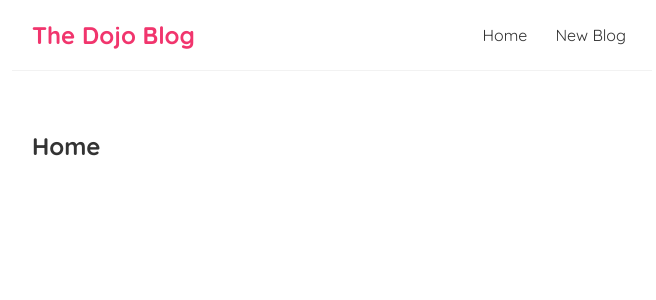
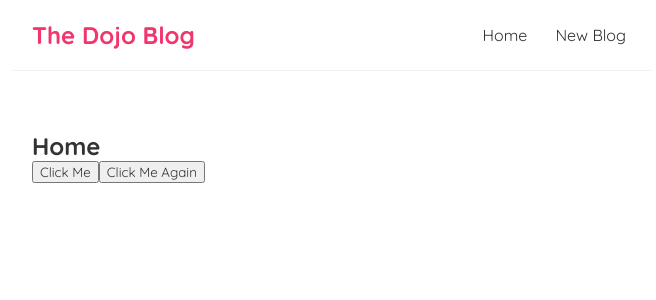
Before and after one commit to memachado/dojo-blog, a React (Create React App) app: page / in a window 1280 px wide. Shown: the top 300 px of the page, without its empty margins (308-964 px from the left). Built offline with nearby package versions, Linux system fonts and the light colour scheme.

Commit message:
Lesson 7

```diff
--- a/src/Home.js
+++ b/src/Home.js
@@ -1,7 +1,18 @@
 const Home = () => {
+
+    const hancleClick = (e) => {
+        console.log('Hello World', e);
+    }
+
+    const hancleClickAgain = (name, e) => {
+        console.log(`Hello ${name}`, e.target);
+    }
+
     return (
         <div className="home">
             <h2>Home</h2>
+            <button onClick={hancleClick} type="button">Click Me</button>
+            <button onClick={(e) => hancleClickAgain('Marco!', e)}>Click Me Again</button>
         </div>
     );
 }
```
